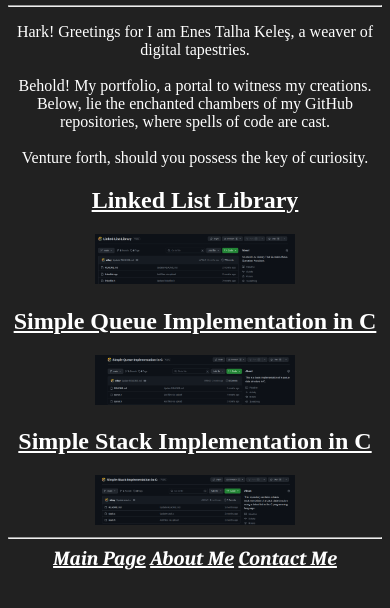
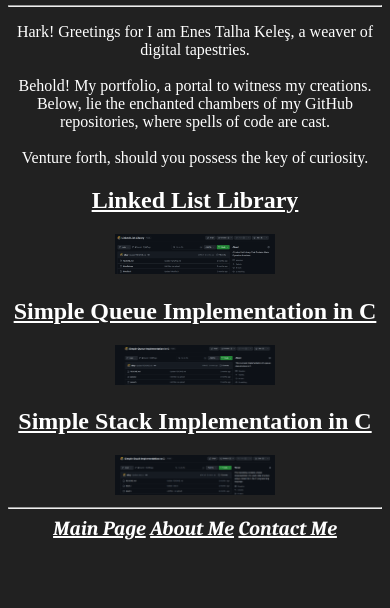
Before and after one commit to etkey/Personal-Portfolio, a plain HTML site: page index.html in a window 390 px wide. Shown: the part 222-830 px from the top of the page. Drawn offline with Linux system fonts and the light colour scheme; a web font is replaced by a local one.

Commit message:
Update index.css

```diff
--- a/Index Assets/index.css
+++ b/Index Assets/index.css
@@ -33,7 +33,7 @@ footer {
   .stack-library-image,
   .queue-library-image,
   .linked-list-library-image {
-    width: 200px;
-    height: 50px;
+    width: 160px;
+    height: 40px;
   }
 }
```
